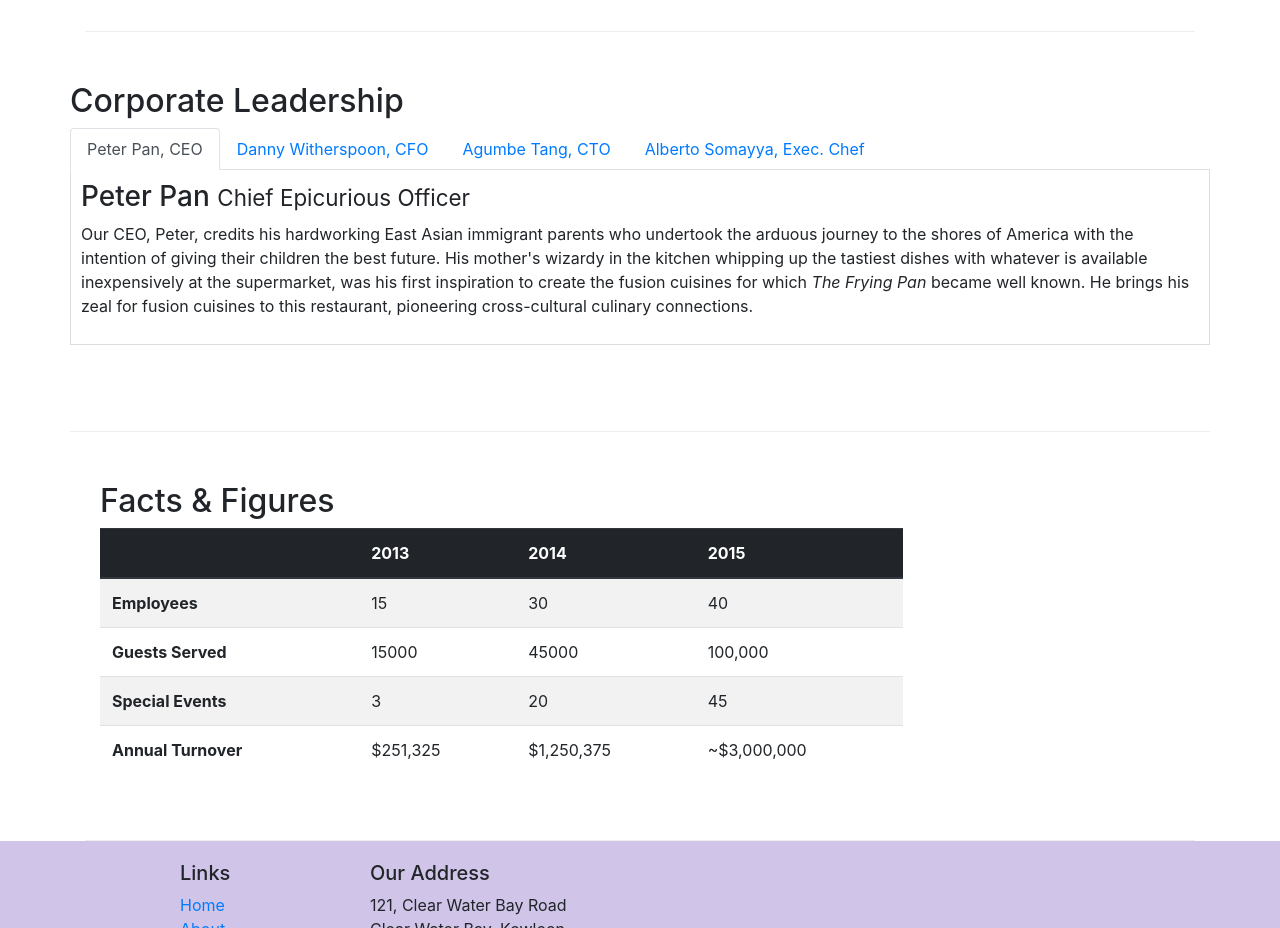
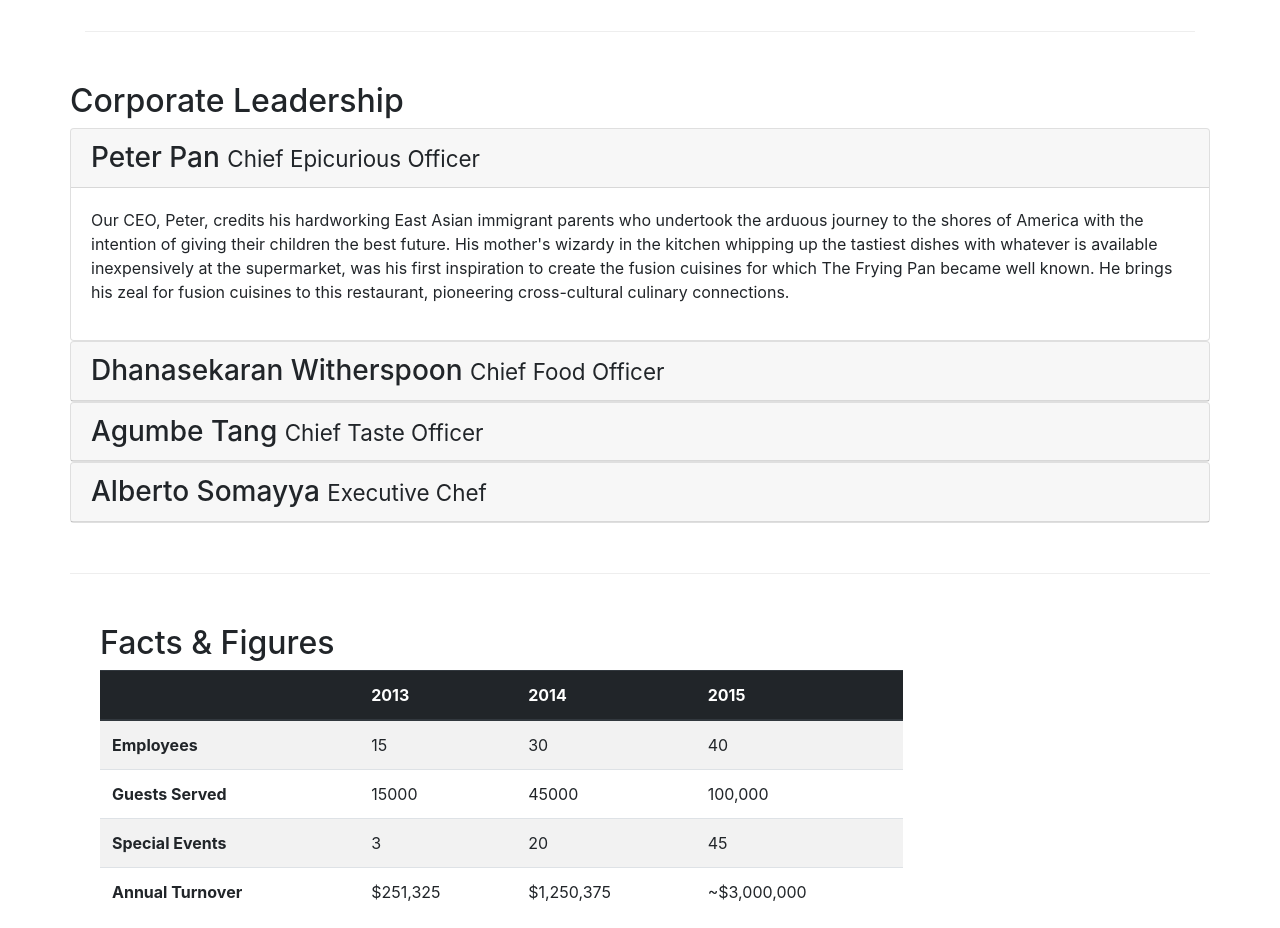
Before and after one commit to avas27/Bootstrap, a website: page aboutus.html in a window 1280 px wide. Shown: the part 940-1868 px from the top of the page. Drawn offline with nearby package versions, Linux system fonts and the light colour scheme.

Commit message:
accordion

```diff
--- a/aboutus.html
+++ b/aboutus.html
@@ -147,87 +147,63 @@
       <div class="row">
         <div class="col-12 row-content">
           <h2>Corporate Leadership</h2>
-          <ul class="nav nav-tabs">
-            <li class="nav-item">
-              <a
-                class="nav-link active"
-                href="#peter"
-                role="tab"
-                data-toggle="tab"
-                >Peter Pan, CEO</a
-              >
-            </li>
-            <li class="nav-item">
-              <a class="nav-link" href="#danny" role="tab" data-toggle="tab"
-                >Danny Witherspoon, CFO</a
-              >
-            </li>
-            <li class="nav-item">
-              <a class="nav-link" href="#agumbe" role="tab" data-toggle="tab"
-                >Agumbe Tang, CTO</a
-              >
-            </li>
-            <li class="nav-item">
-              <a class="nav-link" href="#alberto" role="tab" data-toggle="tab"
-                >Alberto Somayya, Exec. Chef</a
-              >
-            </li>
-          </ul>
-          <div class="tab-content">
-            <div role="tabpanel" class="tab-pane fade show active" id="peter">
-              <h3>Peter Pan <small>Chief Epicurious Officer</small></h3>
-              <p class="d-none d-sm-block">
-                Our CEO, Peter, credits his hardworking East Asian immigrant
-                parents who undertook the arduous journey to the shores of
-                America with the intention of giving their children the best
-                future. His mother's wizardy in the kitchen whipping up the
-                tastiest dishes with whatever is available inexpensively at the
-                supermarket, was his first inspiration to create the fusion
-                cuisines for which
-                <em>The Frying Pan</em> became well known. He brings his zeal
-                for fusion cuisines to this restaurant, pioneering
-                cross-cultural culinary connections.
-              </p>
+
+          <div id="accordion">
+              <div class="card">
+                  <div class="card-header" role="tab" id="peterhead">
+                  <h3 class="mb-0">
+                      <a data-toggle="collapse" data-target="#peter">
+                      Peter Pan <small>Chief Epicurious Officer</small>
+                      </a>
+                  </h3>
                   </div>
-            <div role="tabpanel" class="tab-pane fade " id="danny">
-              <h3>
+                  <div class="collapse show" id="peter" data-parent="#accordion">
+                      <div class="card-body">
+                          <p class="d-none d-sm-block">Our CEO, Peter, credits his hardworking East Asian immigrant parents who undertook the arduous journey to the shores of America with the intention of giving their children the best future. His mother's wizardy in the kitchen whipping up the tastiest dishes with whatever is available inexpensively at the supermarket, was his first inspiration to create the fusion cuisines for which The Frying Pan became well known. He brings his zeal for fusion cuisines to this restaurant, pioneering cross-cultural culinary connections.</p>
+                      </div>
+                  </div>
+              </div>
+              <div class="card">
+                  <div class="card-header" role="tab" id="dannyhead">
+                  <h3 class="mb-0">
+                      <a class="collapsed" data-toggle="collapse" data-target="#danny">
                       Dhanasekaran Witherspoon <small>Chief Food Officer</small>
+                      </a>
                   </h3>
-              <p class="d-none d-sm-block">
-                Our CFO, Danny, as he is affectionately referred to by his
-                colleagues, comes from a long established family tradition in
-                farming and produce. His experiences growing up on a farm in the
-                Australian outback gave him great appreciation for varieties of
-                food sources. As he puts it in his own words,
-                <em
-                  >Everything that runs, wins, and everything that stays,
-                  pays!</em
-                >
-              </p>
               </div>
-            <div role="tabpanel" class="tab-pane fade" id="agumbe">
-              <h3>Agumbe Tang <small>Chief Taste Officer</small></h3>
-              <p class="d-none d-sm-block">
-                Blessed with the most discerning gustatory sense, Agumbe, our
-                CTO, personally ensures that every dish that we serve meets his
-                exacting tastes. Our chefs dread the tongue lashing that ensues
-                if their dish does not meet his exacting standards. He lives by
-                his motto,
-                <em>You click only if you survive my lick.</em>
-              </p>
+              <div class="collapse" id="danny" data-parent="#accordion">
+                  <div class="card-body">
+                      <p class="d-none d-sm-block">Our CFO, Danny, as he is affectionately referred to by his colleagues, comes from a long established family tradition in farming and produce. His experiences growing up on a farm in the Australian outback gave him great appreciation for varieties of food sources. As he puts it in his own words, Everything that runs, wins, and everything that stays, pays!</em></p>
                   </div>
-            <div role="tabpanel" class="tab-pane fade" id="alberto">
-              <h3>Alberto Somayya <small>Executive Chef</small></h3>
-              <p class="d-none d-sm-block">
-                Award winning three-star Michelin chef with wide International
-                experience having worked closely with whos-who in the culinary
-                world, he specializes in creating mouthwatering Indo-Italian
-                fusion experiences. He says,
-                <em
-                  >Put together the cuisines from the two craziest cultures, and
-                  you get a winning hit! Amma Mia!</em
-                >
-              </p>
+              </div>
+          </div>
+          <div class="card">
+                  <div class="card-header" role="tab" id="agumbehead">
+                  <h3 class="mb-0">
+                      <a class="collapsed" data-toggle="collapse" data-target="#agumbe">
+                      Agumbe Tang <small>Chief Taste Officer</small>
+                      </a>
+                  </h3>
+              </div>
+              <div class="collapse" id="agumbe" data-parent="#accordion">
+                  <div class="card-body">
+                      <p class="d-none d-sm-block">Blessed with the most discerning gustatory sense, Agumbe, our CTO, personally ensures that every dish that we serve meets his exacting tastes. Our chefs dread the tongue lashing that ensues if their dish does not meet his exacting standards. He lives by his motto, You click only if you survive my lick.</p>
+                  </div>
+              </div>
+          </div>
+          <div class="card">
+                  <div class="card-header" role="tab" id="albertohead">
+                  <h3 class="mb-0">
+                      <a class="collapsed" data-toggle="collapse" data-target="#alberto">
+                      Alberto Somayya <small>Executive Chef</small>
+                      </a>
+                  </h3>
+              </div>
+              <div class="collapse" id="alberto" data-parent="#accordion">
+                  <div class="card-body">
+                      <p class="d-none d-sm-block">Award winning three-star Michelin chef with wide International experience having worked closely with whos-who in the culinary world, he specializes in creating mouthwatering Indo-Italian fusion experiences. He says, Put together the cuisines from the two craziest cultures, and you get a winning hit! Amma Mia!</em></p>
+                  </div>
+              </div>
           </div>
           </div>
         </div>
```
Lines whose indentation alone changed are shown as unchanged.
